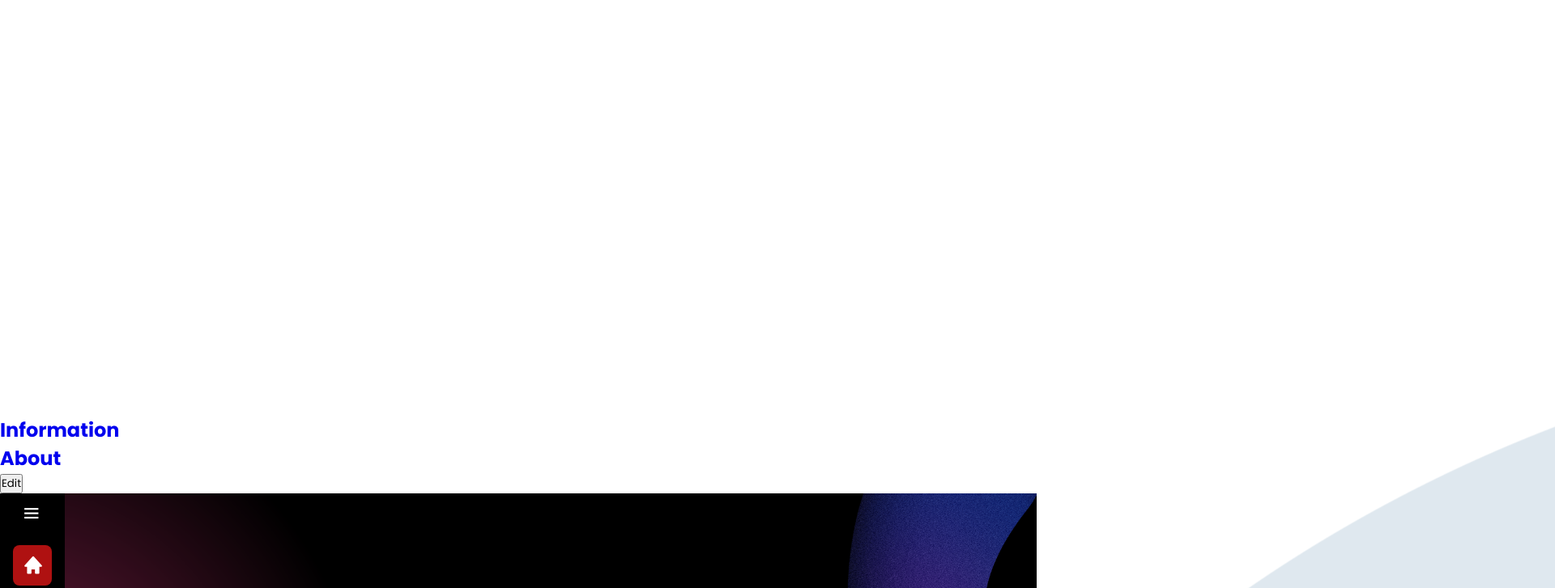
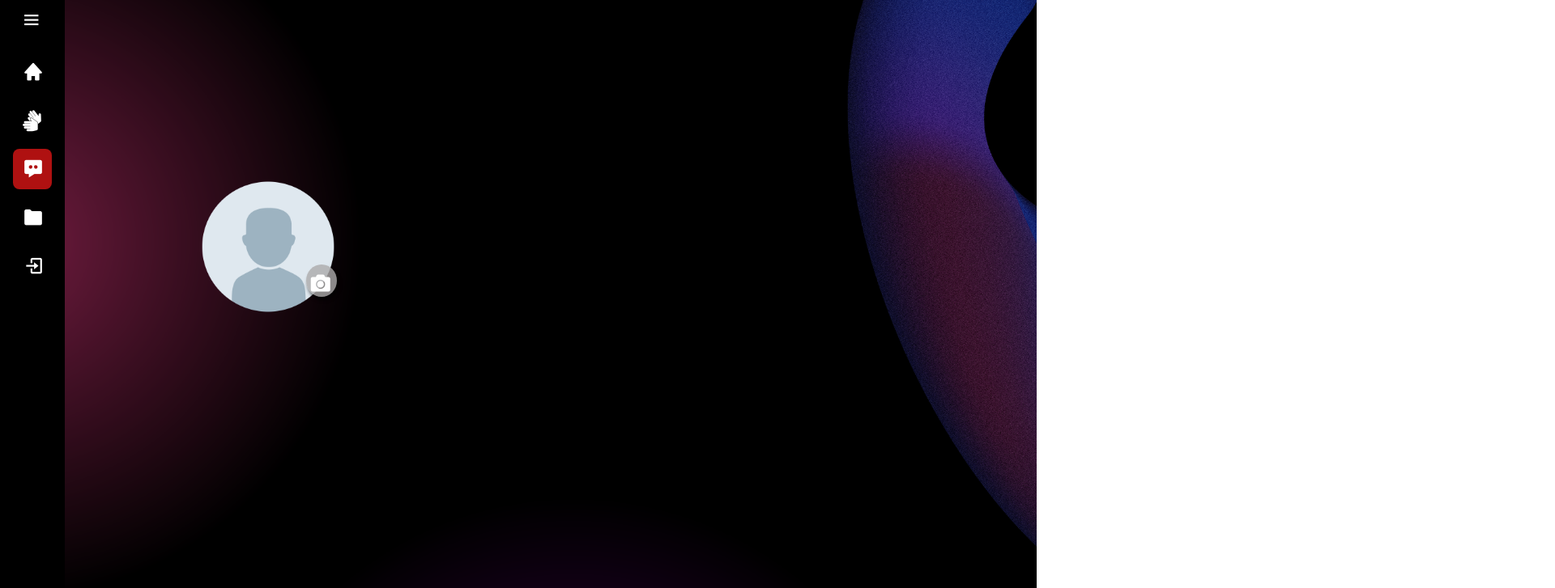
Before and after one commit to bebertkyut/ephphatha, a website with bundled scripts: page profile/profile.html in a window 1280 px wide. Shown: the top 727 px of the page at 81% size, 1920 px wide, since content can reach past the window. Built offline with nearby package versions, Linux system fonts and the light colour scheme; files whose address does not match are found by name.

Commit message:
fixed profile page

```diff
--- a/content.html
+++ b/content.html
@@ -74,10 +74,6 @@
             <button onclick="closeOverlay()">Close</button>
         </div>
     </div>
-<<<<<<< HEAD
-     <script src="dashboard.js"></script>
-=======
     <script src="dashboard.js"></script>
->>>>>>> 3f31b734c188ea341ce535eb437b7374c3547f69
 </body>
 </html>
--- a/dashboard.css
+++ b/dashboard.css
@@ -453,17 +453,24 @@ label .close-btn {
     max-height: 100px;
 }
 
-.user-img {
+h1 {
+    font-family: Arial, Helvetica, sans-serif;
+    font-weight: bold;
+    font-size: xx-large;
+    color: white;
+}
+
+.user-img{
     width: 130px;
     height: 130px;
     border-radius: 50%;
-    margin: 15% 45%;
 }
 
 #photo {
-    width: 130px;
-    height: 130px;
+    width: 180px;
+    height: 180px;
     border-radius: 50%;
+    margin: 165% 185%;
 }
 
 #file {
@@ -472,25 +479,20 @@ label .close-btn {
 
 #upload_btn {
     position: absolute;
-    height: 30px;
-    width: 30px;
+    height: 40px;
+    width: 38px;
     padding: 6px 6px;
     border-radius: 50%;
     cursor: pointer;
     color: #fff;
+    transform: translateX(365px);
+    margin-top: 315px;
     background-color: rgb(173, 172, 172, 0.801);
     box-shadow: 2px 4px 4px rgb(0, 0, 0, 0.644);
 }
 
-.profile-container{
-    display: flex;
+#userName {
+    position: absolute;
+    transform: translateX(445px);
+    margin-top: 175px;
 }
-
-.pop-up form {
-    position: fixed;
-    background-color: rgb(120 113 108);
-    visibility: hidden;
-    justify-content: center;
-    align-items: center;
-    z-index: 50;
-}
--- a/profile/profile.html
+++ b/profile/profile.html
@@ -1,50 +1,15 @@
 <!DOCTYPE html>
-<html lang="en">
+<html>
     <head>
+        <script src="https://kit.fontawesome.com/de8bfbb512.js" crossorigin="anonymous"></script>
         <meta charset="UTF-8">
         <meta name="viewport" content="width=device-width, initial-scale=1.0">
         <title>Profile</title>
-    <link rel="stylesheet" href="dashboard.css">
+        <link rel="stylesheet" href="/ephphatha/dashboard.css">
         <link href='https://unpkg.com/boxicons@2.1.4/css/boxicons.min.css' rel='stylesheet'>
         <link rel="stylesheet" href="https://cdnjs.cloudflare.com/ajax/libs/font-awesome/5.15.4/css/all.min.css">
-    <script src="https://kit.fontawesome.com/de8bfbb512.js" crossorigin="anonymous"></script>
     </head>
     <body>
-    <!--profile image and name-->
-    <div class="profile-container">
-        <div class="user-img">
-            <img id="user_photo" src="/ephphatha/img/default-user.png">
-            <input type="file" id="file">
-            <label for="file" id="upload_btn" class="fas fa-camera"></label>
-        </div>
-        <div>
-            <h1 class="pt-24 px-10"><span id="userName"></span> </h1>
-        </div>
-    </div>
-    <script src="/ephphatha/profile/upload.js"></script>
-
-    <!--information part-->
-    <div>
-        <span class="flex items-center px-60 pt-5 gap-10 bg-slate-300 ml-16 mr-2">
-            <div>
-                <a href="/ephphatha/profile/info.html">
-                    <h2>Information</h2>
-                </a>
-            </div>
-            <div>
-                <a href="/ephphatha/profile/about.html">
-                    <h2>About</h2>
-                    <p id="aboutDisplay"></p>
-                </a>
-            </div>
-            <div class="flex pl-96 pb-3 mx-96">
-                <button id="editBtn" class="btn-edit">
-                    Edit
-                </button>
-            </div>
-        </span>
-    </div>
-
         <!--sidebar nav-->
         <div class="container">
             <input type="checkbox" id="click">
@@ -56,7 +21,7 @@
                         <i class='close-btn bx bx-x-circle'></i>
                     </label>
                     <ul>
-                    <li class="active">
+                        <li id="dashboard">
                             <i class='bx bxs-home'></i>
                             <a href="/ephphatha/dashboard.html" id="dashboard">Dashboard</a>
                         </li>
@@ -64,7 +29,7 @@
                             <i class="fas fa-sign-language"></i>
                             <a href="/ephphatha/translator.html" id="translator">Translator</a>
                         </li>
-                    <li id="profile-item">
+                        <li class="active">
                             <i class='bx bxs-message-dots'></i>
                             <a href="/ephphatha/profile/profile.html" id="profile">Profile</a>
                         </li>
@@ -80,6 +45,17 @@
                 </div>
             </div>
 
+
+            <!--profile image and name-->
+            <div class="user-img">
+                <img src="/ephphatha/img/default-user.png" id="photo">
+                <input type="file" id="file">
+                <label for="file" id="upload_btn"><i class="fas fa-camera"></i></label>
+            </div>
+            <div>
+                <h1><span id="userName"></span> </h1>
+            </div>
+            <script src="/ephphatha/profile/upload.js"></script>
             <!--retrieving and displaying the name of the user-->
             <script>
                 // Retrieve the user's name and status from localStorage
@@ -91,5 +67,7 @@
                 document.getElementById('userStatus').innerText = userStatus;
 
             </script>
+            <script src="dashboard.js"></script>
+        </div>
     </body>
 </html>
--- a/profile/upload.js
+++ b/profile/upload.js
@@ -1,4 +1,4 @@
-const img = document.querySelector('#user_photo');
+const img = document.querySelector('#photo');
 const file = document.querySelector('#file');
 const upload_btn = document.querySelector('#upload_btn');
 
```
Lines whose indentation alone changed are shown as unchanged.
